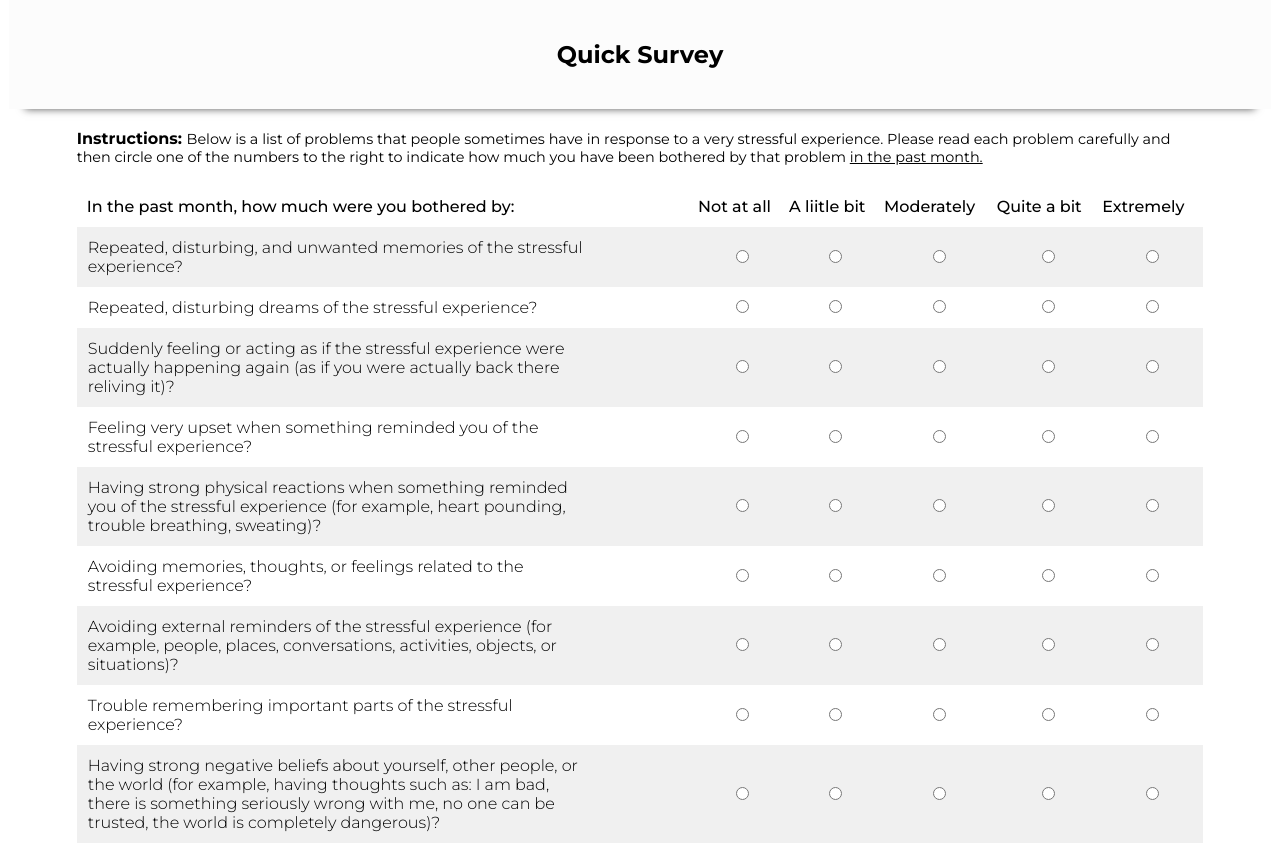
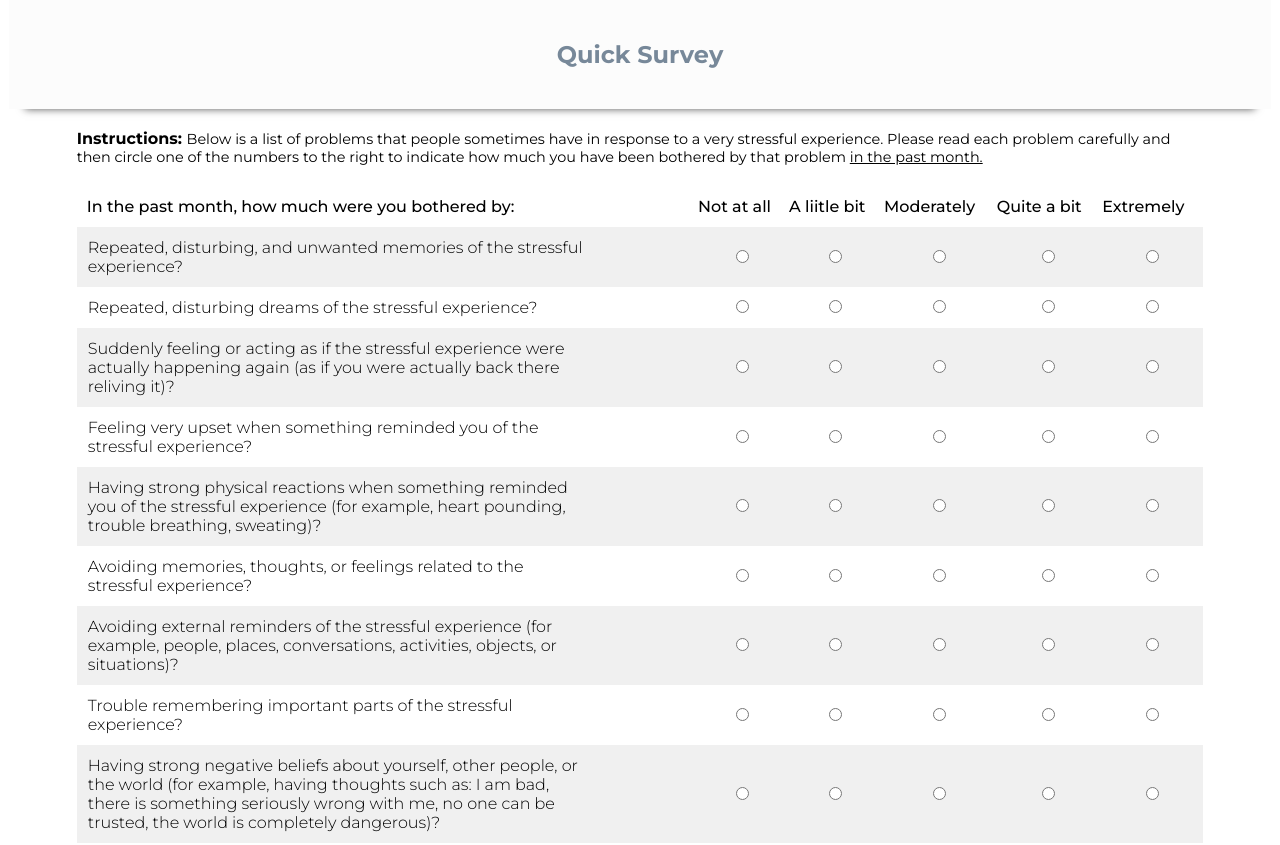
Before and after one commit to constantindjonkam/questionaire, a React (Create React App) app: page / in a window 1280 px wide. Shown: the top 845 px of the page. Built offline with nearby package versions, Linux system fonts and the light colour scheme.

Commit message:
imported header component and replace h2

```diff
--- a/src/pages/Question.tsx
+++ b/src/pages/Question.tsx
@@ -1,3 +1,4 @@
+import Header from "../components/Header";
 import QuestionaireTable from "../components/QuestionaireTable";
 import "./styles/question.scss";
 
@@ -6,7 +7,7 @@ export interface QuestionProps {}
 const Question: React.FC<QuestionProps> = () => {
   return (
     <div className="question">
-      <h2>Quick Survey</h2>
+      <Header title="Quick Survey" />
       <p className="question__instructions">
         <span>Instructions: </span>
         Below is a list of problems that people sometimes have in response to a very stressful
```
